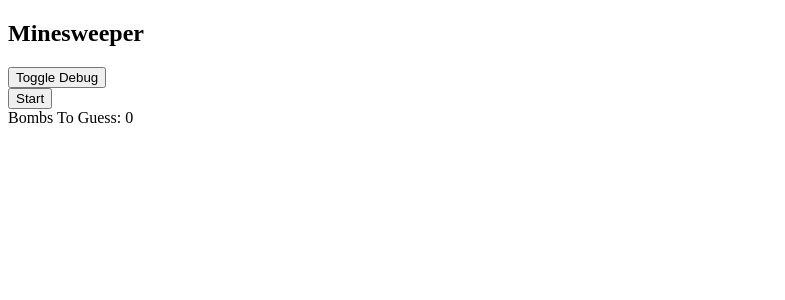
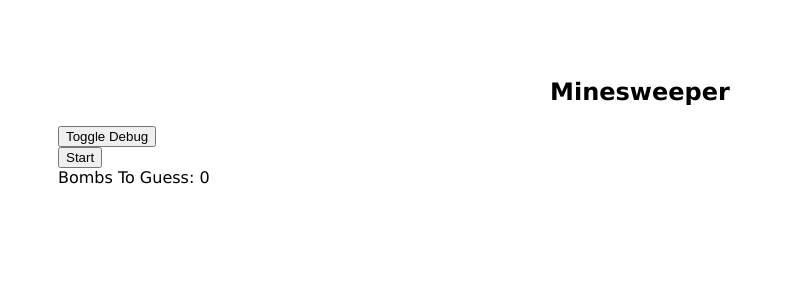
Before and after one commit to vsharkovski/minesweeper, an Angular app: page / in a window 1280 px wide. Shown: the top 300 px of the page, without its empty margins (0-785 px from the left). Built offline with nearby package versions, Linux system fonts and the light colour scheme.

Commit message:
add icons and styling

```diff
--- a/src/app/app.component.css
+++ b/src/app/app.component.css
@@ -0,0 +1,3 @@
+h2 {
+  text-align: center;
+}
--- a/src/app/game/game.component.css
+++ b/src/app/game/game.component.css
@@ -1,9 +1,37 @@
+#game {
+  height: 700px;
+  width: 600px;
+  margin: auto;
+  display: grid;
+  grid-template-rows: 100px auto;
+  grid-template-columns: 1fr 1fr 1fr;
+}
+
+#game div {
+  text-align: center;
+}
+
+#game #status {
+  margin: auto;
+  font-size: 20px;
+}
+
+#game #play-control {
+  margin: auto;
+}
+
+#game #timer {
+  margin: auto;
+  font-size: 20px;
+}
+
 #board {
   --rows: 20;
   --columns: 20;
-  width: 400px;
-  height: 400px;
-  margin: auto;
+  grid-row: 2 / 3;
+  grid-column: 1 / 4;
+  height: 100%;
+  width: 100%;
   display: grid;
   justify-items: stretch;
   align-items: stretch;
@@ -12,16 +40,24 @@
 }
 
 .cell {
-  /* width: 100%;
-  height: 100%; */
-  font-size: 20px;
-  font-family: "Courier New", Courier, monospace;
-  text-align: center;
-  padding: 10px; /* from top */
+  max-width: 100%;
+  max-height: 100%;
   border: 2px solid grey;
   background-color: lightgray;
+  display: grid;
+  text-align: center;
+  font-size: 40px;
 }
 
 .cell.revealed {
   background-color: white;
 }
+
+.cell img {
+  max-width: 100%;
+  height: 100%;
+}
+
+.cell span {
+  padding: 5px; /* top */
+}
--- a/src/styles.css
+++ b/src/styles.css
@@ -1 +1,5 @@
 /* You can add global styles to this file, and also import other style files */
+body {
+  font-family: Verdana, Geneva, Tahoma, sans-serif;
+  padding: 50px;
+}
```
Also changed, not shown: src/assets/bomb-64.png (added), src/assets/flag-64.png (added).
